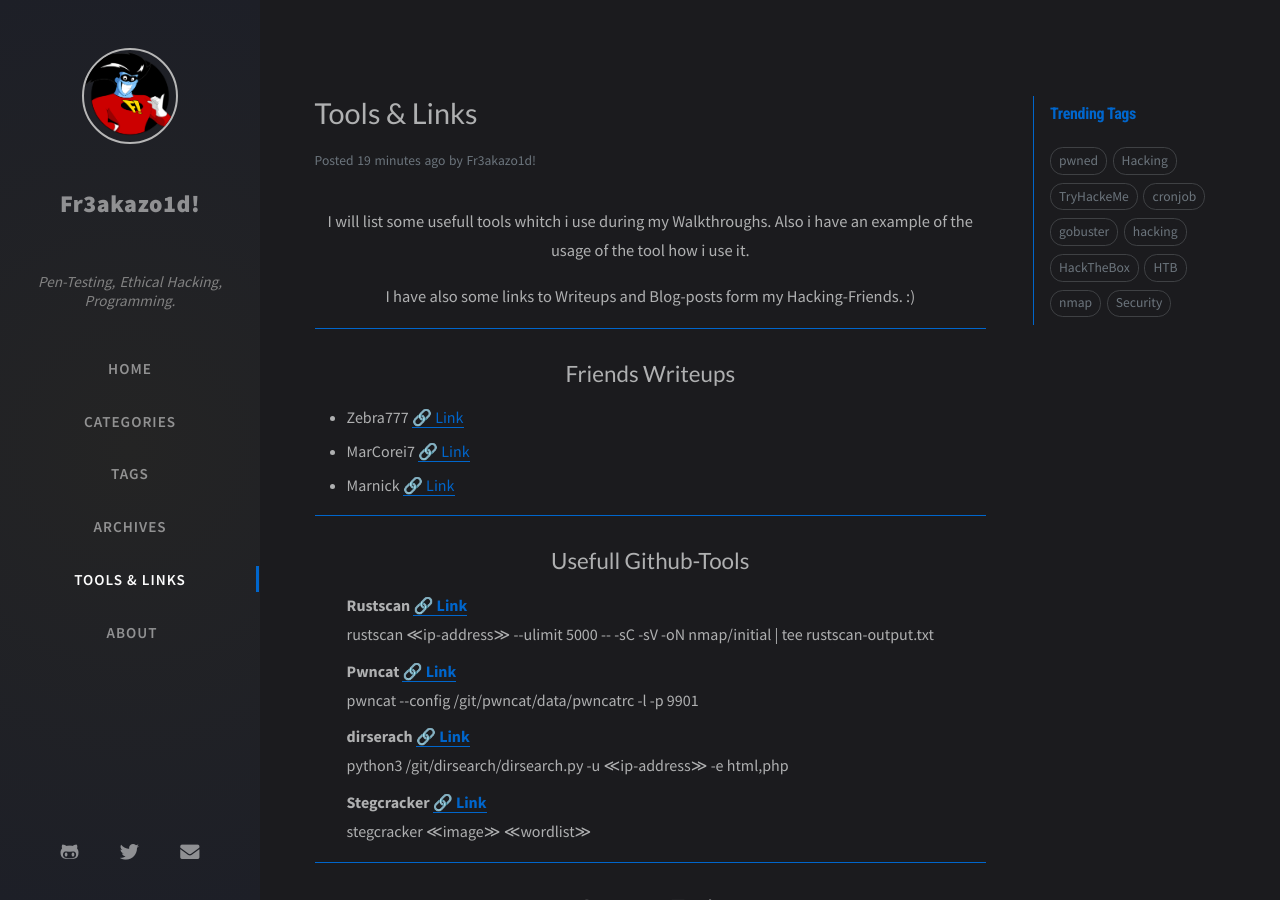
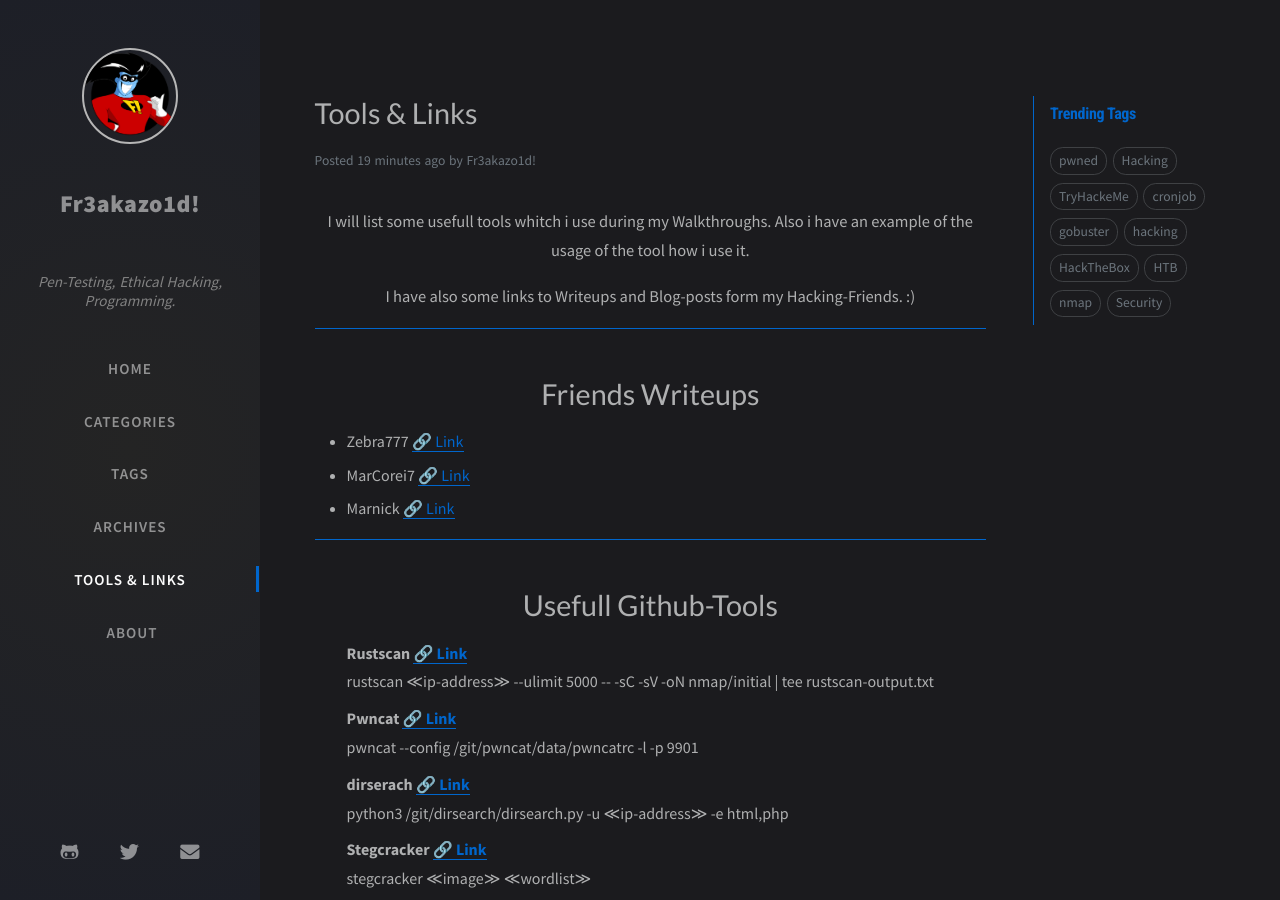
Before and after one commit to fr3akazo1d/old-page, a Jekyll site: the page built from tabs/tools.md, in a window 1280 px wide and 900 px high. Built offline with Jekyll 4.4.1, drawn with Linux system fonts in a browser that asks for light colours; nearby versions of some CDN libraries; comment, search, counter and statistics services are not loaded.

```diff
--- a/tabs/tools.md
+++ b/tabs/tools.md
@@ -15,7 +15,7 @@ layout: post
 </center>
 <hr>
 <center>
-<h2>Friends Writeups</h2>
+<h1>Friends Writeups</h1>
 </center>
 <ul>
 	<li>Zebra777 <a href="https://zebra777.github.io" target="_blank">&#x1f517; Link</a></li>
@@ -24,7 +24,7 @@ layout: post
 </ul>
 <hr>
 <center>
-<h2>Usefull Github-Tools</h2>
+<h1>Usefull Github-Tools</h1>
 </center>
 <dl>
 	<dt>Rustscan <a href="https://github.com/RustScan/RustScan" target="_blank">&#x1f517; Link</a></dt>
@@ -41,7 +41,7 @@ layout: post
 <hr>
 
 <center>
-<h2>Common Tools</h2>
+<h1>Common Tools</h1>
 </center>
 <dl>
 	<dt>nmap <a href="https://nmap.org/" target="_blank">&#x1f517; Link</a></dt>
```
